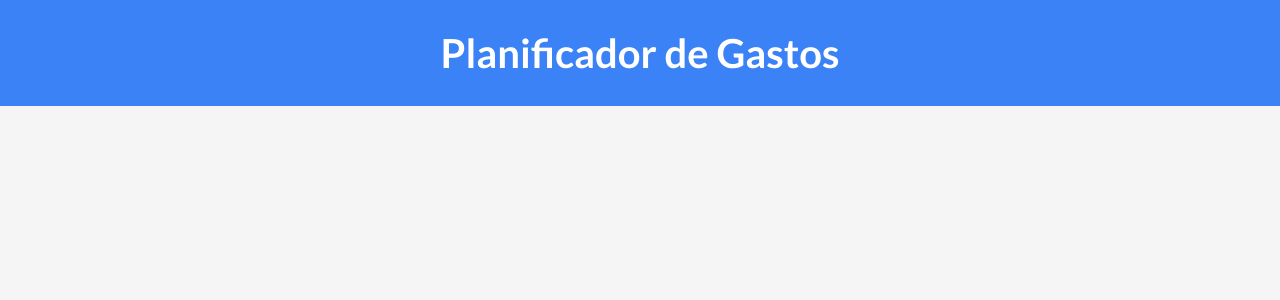
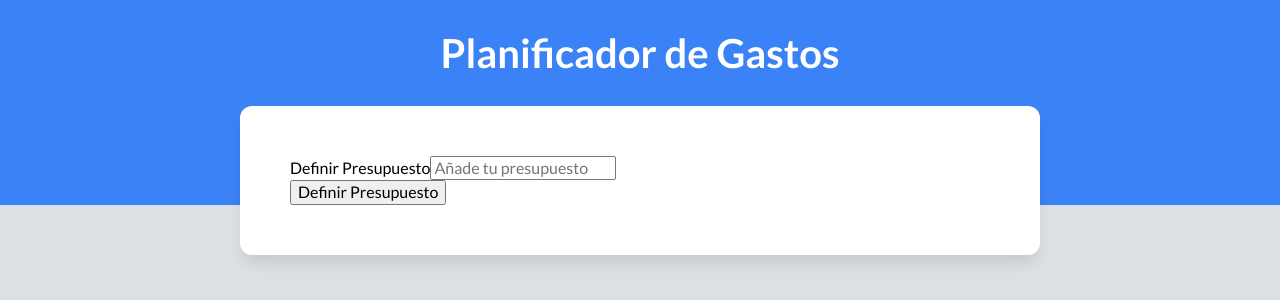
Before and after one commit to Leomiguel19/admin-gastos, a Vue app: page / in a window 1280 px wide. Shown: the top 300 px of the page. Built offline with nearby package versions, Linux system fonts and the light colour scheme.

Commit message:
Primeros pasos formulario Presupuesto

```diff
--- a/src/App.vue
+++ b/src/App.vue
@@ -1,10 +1,14 @@
 <script setup>
+  import Presupuesto from "./components/Presupuesto.vue";
 </script>
 
 <template>
   <div>
     <header>
       <h1>Planificador de Gastos</h1>
+      <div class="contenedor-header contenedor sombra">
+        <Presupuesto/>
+      </div>
     </header>
   </div>
 </template>
@@ -13,7 +17,7 @@
   :root {
     --azul: #3B82F6;
     --blanco: #FFF;
-    --gris-claro: #F5F5F5;
+    --gris-claro: #dbe0e5;
     --gris: #64748B;
     --gris-oscuro: #64748B;
     --negro: #000;
@@ -47,4 +51,20 @@
     color: var(--blanco);
     text-align: center;
   }
+  .contenedor{
+    width: 90%;
+    max-width: 80rem;
+    margin: 0 auto;
+  }
+  .contenedor-header{
+    margin-top: -5rem;
+    transform: translateY(5rem);
+    padding: 5rem;
+  }
+  .sombra{
+    box-shadow: 0px 10px 15px -3px rgba(0,0,0,0.1);
+    background-color: var(--blanco);
+    border-radius: 1.2rem;
+    padding: 5rem;
+  }
 </style>
--- /dev/null
+++ b/src/components/Presupuesto.vue
@@ -0,0 +1,21 @@
+<script setup>
+
+</script>
+
+<template>
+    <form>
+        <div class="campo">
+            <label for="nuevo-presupuesto">Definir Presupuesto</label>
+
+            <input
+                id="nuevo-presupuesto"
+                class="nuevo-presupuesto"
+                placeholder="Añade tu presupuesto"
+            >
+        </div>
+        <input type="submit" value="Definir Presupuesto">
+    </form>
+</template>
+
+<style>
+</style>
```
